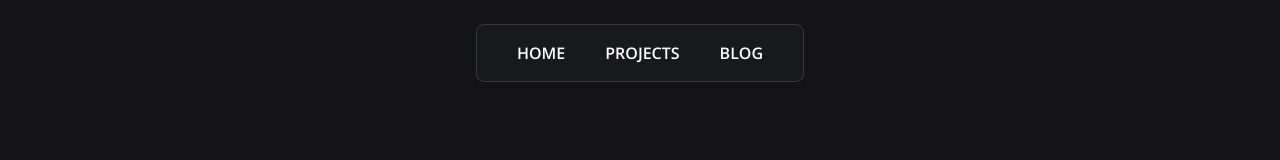
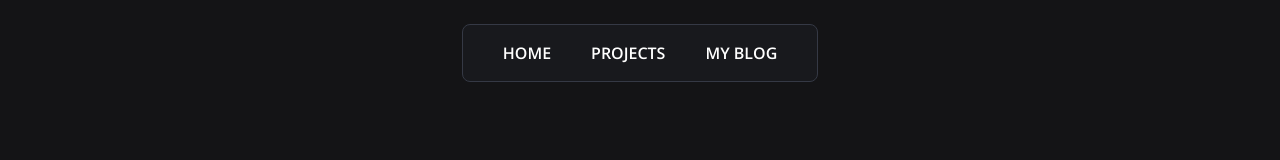
Before and after one commit to aforauvik/myapp, a React (Create React App) app: page / in a window 1280 px wide. Shown: the top 160 px of the page. Built offline with nearby package versions, Linux system fonts and the light colour scheme.

Commit message:
navigation update

```diff
--- a/src/Nav/Nav.js
+++ b/src/Nav/Nav.js
@@ -13,7 +13,7 @@ const navItems = [
 		target: "",
 	},
 	{
-		title: "Blog",
+		title: "My Blog",
 		linksTo: "https://auvik.substack.com/",
 		target: "blank",
 	},
```
